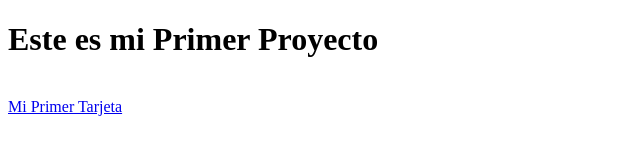
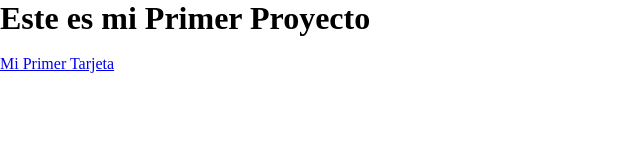
Before and after one commit to Famafusi/Card, a plain HTML site: page index.html in a window 1280 px wide. Shown: the whole page, without its empty margins (0-640 px from the left). Drawn offline with Linux system fonts and the light colour scheme.

Commit message:
Cuarto cambio

```diff
--- a/index.html
+++ b/index.html
@@ -4,14 +4,14 @@
     <meta charset="UTF-8" />
     <meta name="viewport" content="width=device-width, initial-scale=1.0" />
     <title>Document</title>
+    <link rel="stylesheet" href="estilos/estilo.css" />
   </head>
-  <body></body>
+  <body>
     <header>
       <div class="contenedor">
         <h1 class="texto">Este es mi Primer Proyecto</h1>
         <br />
       </div>
-
     </header>
 
     <main>
```
